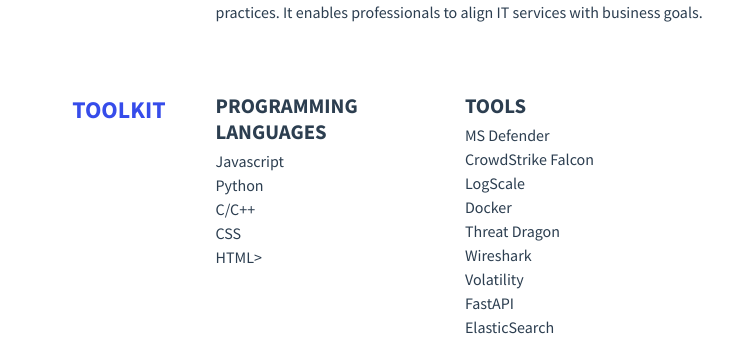
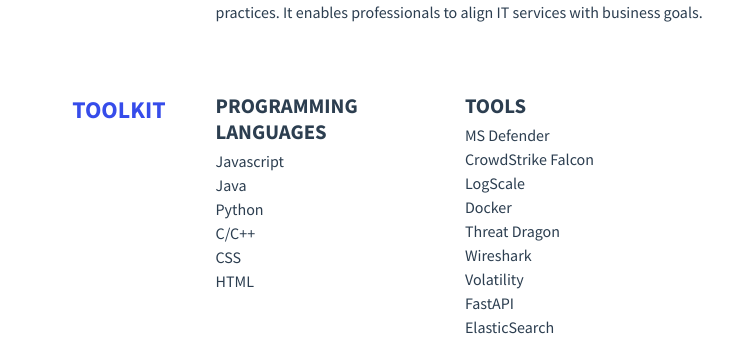
Before and after one commit to neila-damak/nd-portfolio, a plain HTML site: page index.html in a window 1280 px wide. Shown: the part 3859-4202 px from the top of the page, without its empty margins (147-879 px from the left). Drawn offline with Linux system fonts and the light colour scheme.

Commit message:
Modified Toolkit

```diff
--- a/index.html
+++ b/index.html
@@ -345,10 +345,11 @@
           <div>
             <h3> Programming Languages</h3>
             <p class="mt-xsml">Javascript</p>
+            <p>Java</p>
             <p>Python</p>
             <p>C/C++</p>
             <p>CSS</p>
-            <p>HTML></p>
+            <p>HTML</p>
           </div>
 
           <div class="tools-col">
```
